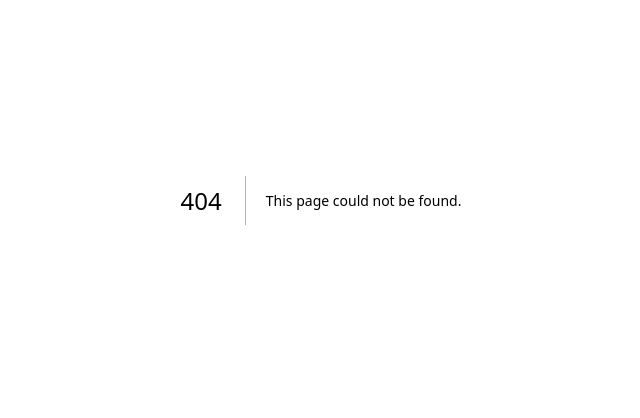
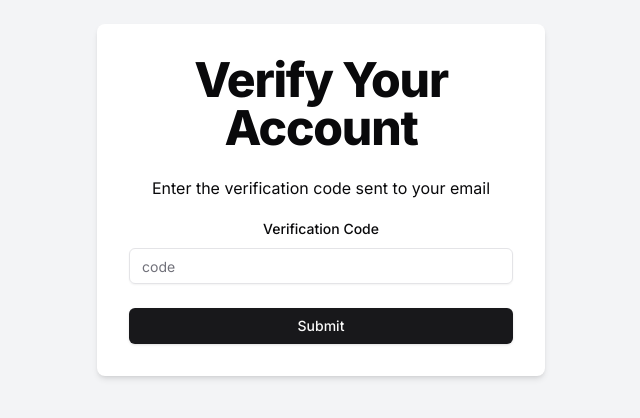
Before and after one commit to GreatnessGrace/mystery-message, a Next.js app: page /verify/1 in a window 1280 px wide. Before the commit this address had no page. Shown: the part 200-618 px from the top of the page, without its empty margins (319-959 px from the left). Built offline with nearby package versions, Linux system fonts and the light colour scheme.

Commit message:
verify-code

```diff
--- /dev/null
+++ b/src/app/(auth)/verify/[username]/page.tsx
@@ -0,0 +1,95 @@
+"use client"
+
+import React from 'react'
+import { useToast } from '@/hooks/use-toast'
+import { VerifySchema } from '@/schemas/verifySchema'
+import { useParams, useRouter } from 'next/navigation'
+import { useForm } from 'react-hook-form'
+import * as z from 'zod';
+import { zodResolver } from '@hookform/resolvers/zod'
+import axios, { AxiosError } from 'axios'
+import { ApiResponse } from '@/types/ApiResponse'
+import { Form, FormControl, FormField, FormItem, FormLabel, FormMessage } from '@/components/ui/form'
+import { Input } from '@/components/ui/input'
+import { Button } from '@/components/ui/button'
+
+const VerifyAccount = () => {
+  const router = useRouter()
+  const params = useParams<{username: string}>()
+  const { toast } = useToast
+
+  const form = useForm<z.infer<typeof VerifySchema>>({
+    resolver: zodResolver(VerifySchema),
+  })
+
+  const onSubmit = async (data: z.infer<typeof VerifySchema>) =>{
+
+    try {
+      const response = await axios.post(`/api/verify-code`, {
+        username: params.username,
+        code: data.code
+      })
+
+      toast({
+        title: "Success",
+        description: response.data.message
+      })
+    } catch (error)  {
+      console.error('Error in verifying Code', error)
+      const axiosError = error as AxiosError<ApiResponse>;
+      let errorMessage = axiosError.response?.data.message
+      toast({
+        title: "Verification Failed",
+        description: errorMessage,
+        variant: "destructive"
+      })
+    }
+
+  }
+  return (
+    <div className='flex justify-center items-center min-h-screen bg-gray-100'>
+<div className='w-full max-w-md p-8 space-y-8 bg-white rounded-lg shadow-md'>
+
+  <div className="text-center">
+    <h1 className='text-4xl font-extrabold tracking-tight lg:text-5xl mb-6'>
+      Verify Your Account
+    </h1>
+
+    <p className='mb-4'>
+      Enter the verification code sent to your email
+    </p>
+
+
+    <Form {...form}>
+        <form onSubmit={form.handleSubmit(onSubmit)} className="space-y-6">
+          <FormField
+
+            control={form.control}
+            name="code"
+            render={({ field }) => (
+              <FormItem>
+                <FormLabel>Verification Code</FormLabel>
+                <FormControl>
+                <Input placeholder='code'
+                  {...field}
+                />
+                </FormControl>
+                <FormMessage />
+              </FormItem>
+            )}
+
+            />
+
+            <Button type="submit" className='w-full' >Submit
+            </Button>
+        </form>
+        </Form>
+
+  </div>
+
+</div>
+    </div>
+  )
+}
+
+export default VerifyAccount
```
